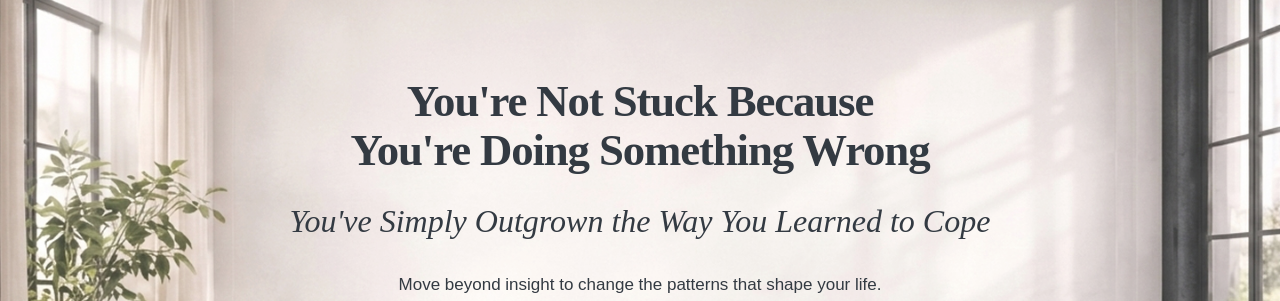
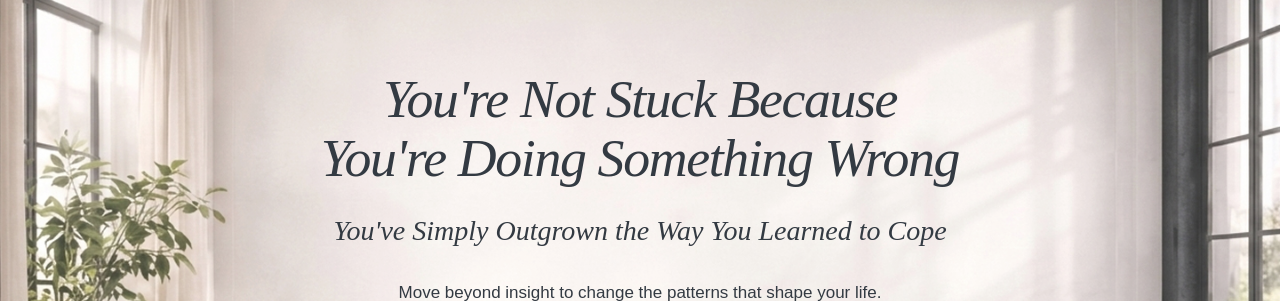
Before and after one commit to Bereket-07/rpg, a Next.js app in the folder frontend/: page / in a window 1280 px wide. Shown: the part 192-493 px from the top of the page. Built offline with nearby package versions, Linux system fonts and the light colour scheme; no server answers.

Commit message:
ui: hero H1 italic font-light to match reference design — thin elegant Merriweather strokes

```diff
--- a/frontend/src/components/blocks/Hero.tsx
+++ b/frontend/src/components/blocks/Hero.tsx
@@ -30,18 +30,18 @@ export function Hero({ data }: HeroProps) {
                     transition={{ duration: 1.1, ease: "easeOut" }}
                     className="space-y-6"
                 >
-                    {/* H1 — Merriweather semibold serif, 2-line layout matching reference design */}
+                    {/* H1 — Merriweather italic light — matches reference design exactly */}
                     <h1
-                        className="font-serif font-semibold text-[#333a42] leading-[1.1] tracking-tight text-balance"
-                        style={{ fontSize: "clamp(28px, 3.5vw, 50px)" }}
+                        className="font-serif italic font-light text-[#333a42] leading-[1.1] tracking-tight text-balance"
+                        style={{ fontSize: "clamp(32px, 4.2vw, 56px)" }}
                     >
                         {heroTitle}
                     </h1>
 
-                    {/* Italic serif subheading — Merriweather italic, lighter weight */}
+                    {/* Italic serif subheading — Merriweather italic light, smaller than H1 */}
                     <h2
                         className="font-serif italic font-light text-[#333a42] leading-snug max-w-3xl mx-auto"
-                        style={{ fontSize: "clamp(20px, 2.8vw, 32px)" }}
+                        style={{ fontSize: "clamp(17px, 2.2vw, 28px)" }}
                     >
                         {heroSubheading}
                     </h2>
```
